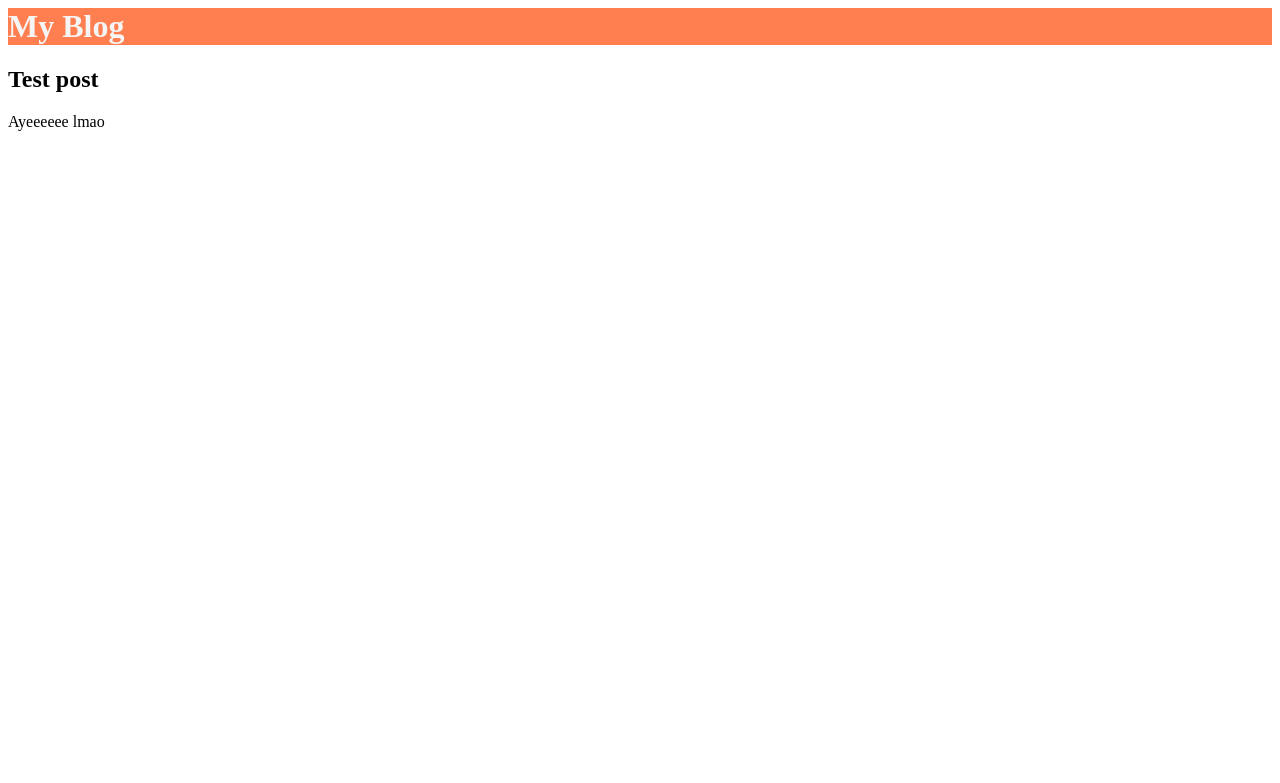
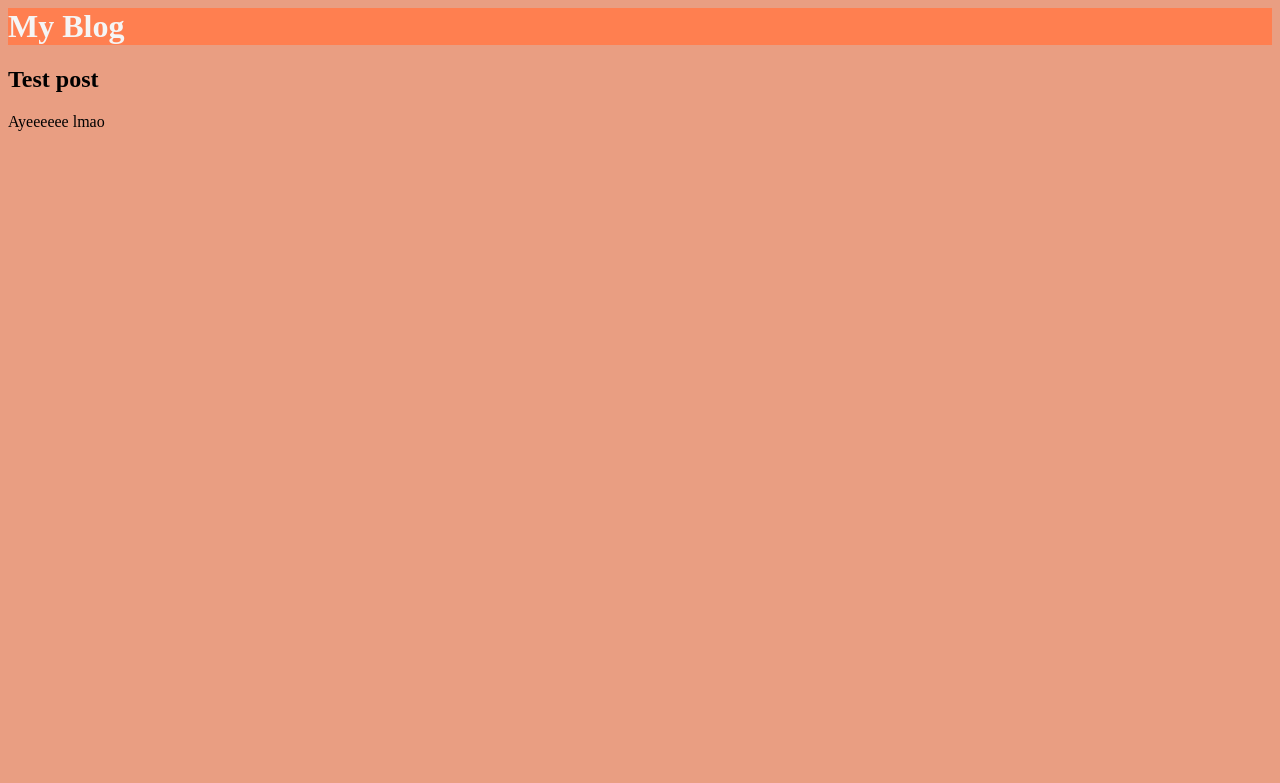
Before and after one commit to nathan-bethea/nbethe1-webapp, a Django app: page /post/1 in a window 1280 px wide. Shown: the top 783 px of the page. Run offline with Django 3.2, Linux system fonts and the light colour scheme; data comes from the database, SQL or seed files in the repository.

Commit message:
Update blog.css

```diff
--- a/blog/static/css/blog.css
+++ b/blog/static/css/blog.css
@@ -5,3 +5,6 @@ h1 a, h2 a {
 h1{
     background-color:coral;
 }
+body{
+    background-color: rgba(224, 113, 72, 0.678)
+}
```
